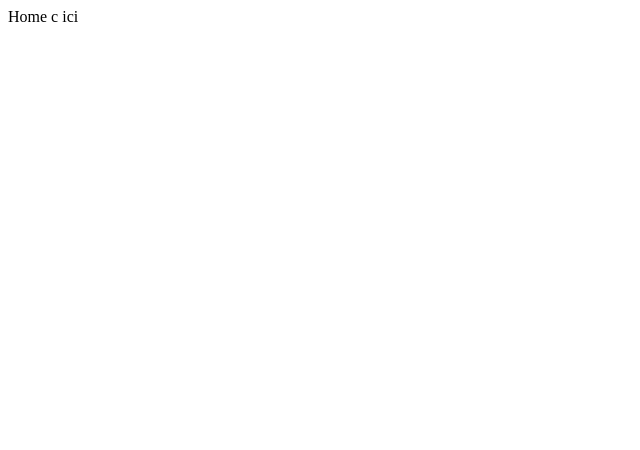
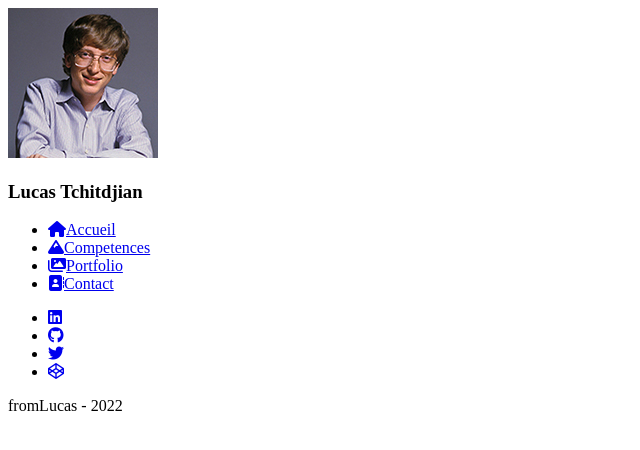
Before and after one commit to LucasTchitdjian/react-cv, a React (Create React App) app: page / in a window 1280 px wide. Shown: the top 450 px of the page, without its empty margins (0-640 px from the left). Built offline with nearby package versions, Linux system fonts and the light colour scheme.

Commit message:
navigation-links

```diff
--- /dev/null
+++ b/src/components/Navigation.js
@@ -0,0 +1,64 @@
+import React from 'react';
+import { NavLink } from 'react-router-dom';
+
+const Navigation = () => {
+  return (
+    <div className="sidebar">
+      <div className="id">
+        <div className="idContent">
+          <img src="./media/billGates.jpg" alt="profile-pic" />
+          <h3>Lucas Tchitdjian</h3>
+        </div>
+      </div>
+      <div className="navigation">
+        <ul>
+          <li>
+            <NavLink exact to="/" activeClassName="navActive">
+              <i className='fas fa-home'></i>
+              <span>Accueil</span>
+            </NavLink>
+          </li>
+          <li>
+            <NavLink exact to="/competences" activeClassName="navActive">
+              <i className='fas fa-mountain'></i>
+              <span>Competences</span>
+            </NavLink>
+          </li>
+          <li>
+            <NavLink exact to="/portfolio" activeClassName="navActive">
+              <i className='fas fa-images'></i>
+              <span>Portfolio</span>
+            </NavLink>
+          </li>
+          <li>
+            <NavLink exact to="/contact" activeClassName="navActive">
+              <i className='fas fa-address-book'></i>
+              <span>Contact</span>
+            </NavLink>
+          </li>
+        </ul>
+      </div>
+      <div className="socialNetwork">
+        <ul>
+          <li>
+            <a href="https://www.google.com" target="_blank" rel='noopener noreferrer'><i className='fab fa-linkedin'></i></a>
+          </li>
+          <li>
+            <a href="https://www.google.com" target="_blank" rel='noopener noreferrer'><i className='fab fa-github'></i></a>
+          </li>
+          <li>
+            <a href="https://www.google.com" target="_blank" rel='noopener noreferrer'><i className='fab fa-twitter'></i></a>
+          </li>
+          <li>
+            <a href="https://www.google.com" target="_blank" rel='noopener noreferrer'><i className='fab fa-codepen'></i></a>
+          </li>
+        </ul>
+        <div className="signature">
+          <p>fromLucas - 2022</p>
+        </div>
+      </div>
+    </div>
+  );
+};
+
+export default Navigation;
--- a/src/pages/Home.js
+++ b/src/pages/Home.js
@@ -1,9 +1,10 @@
 import React from 'react';
+import Navigation from '../components/Navigation';
 
 const Home = () => {
   return (
     <div>
-      Home c ici
+      <Navigation />
     </div>
   );
 };
```
